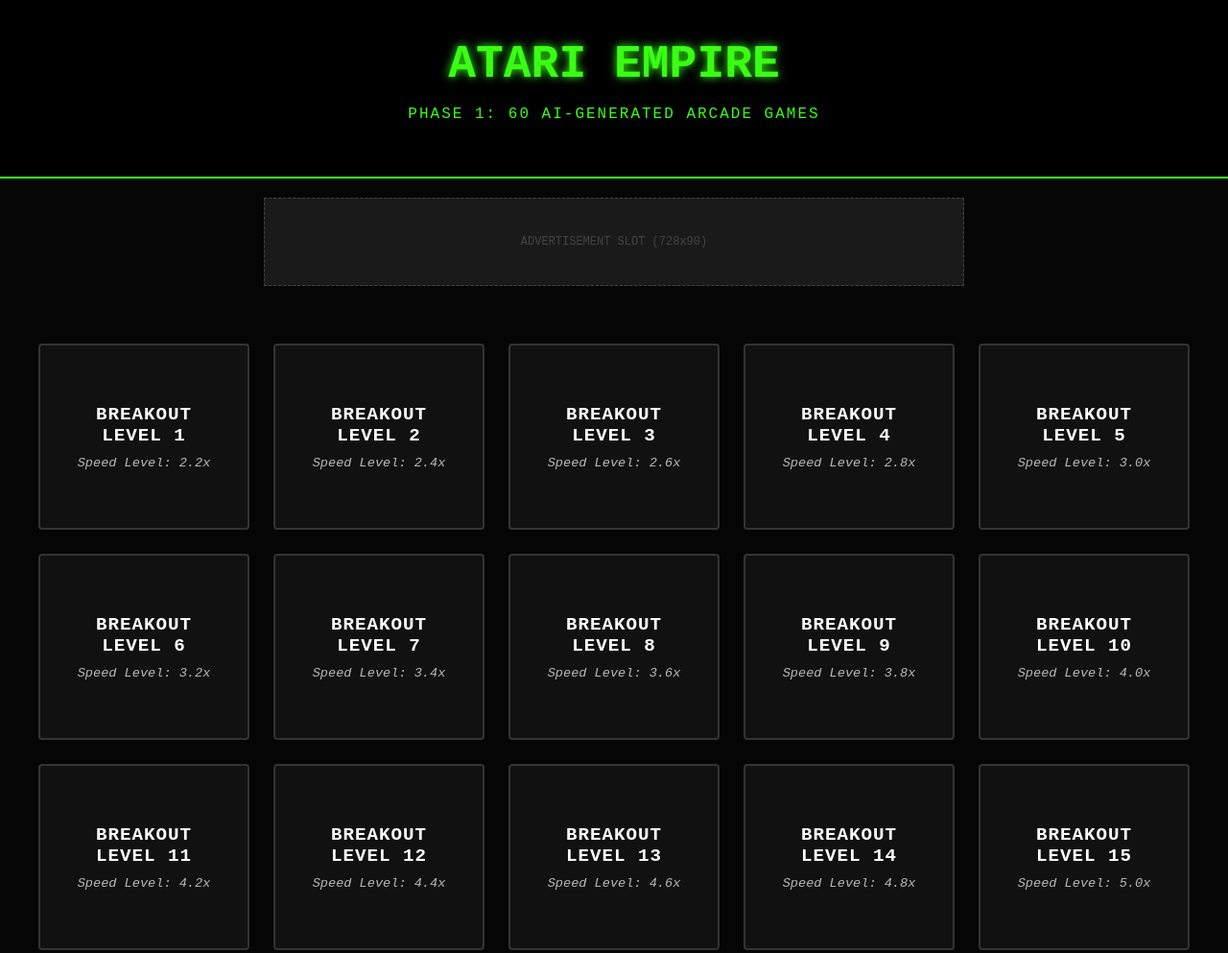
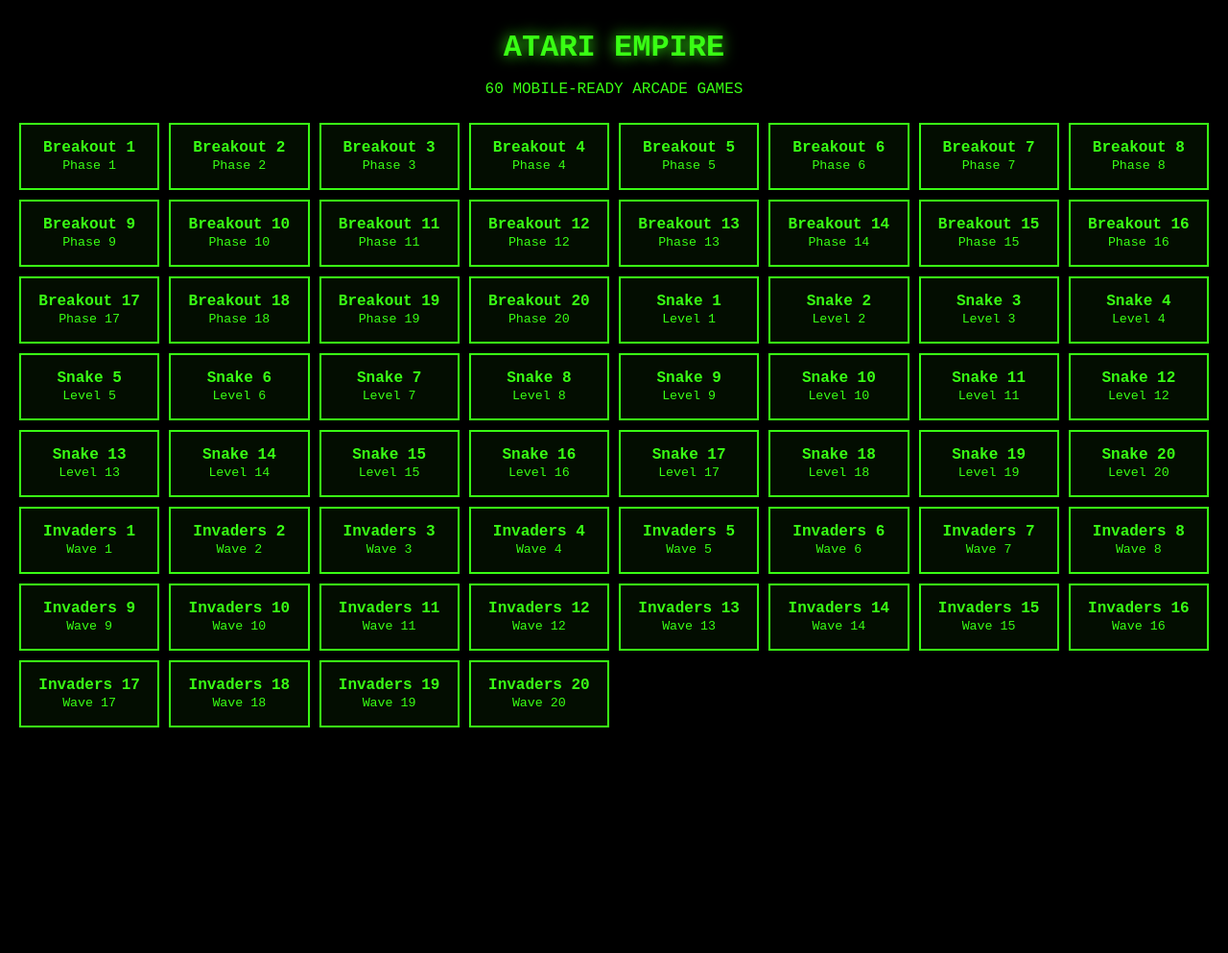
Before and after one commit to abosaad55555555-afk/atarri, a plain HTML site: page index.html in a window 1280 px wide. Shown: the top 993 px of the page at 96% size. After the commit the page ends 800 px from the top, so only its background shows below. Drawn offline with Linux system fonts and the light colour scheme.

Commit message:
Add files via upload

```diff
--- a/games.js
+++ b/games.js
@@ -1,32 +1,10 @@
-// This script automatically builds the list of 60 games for your menu
 var gameData = [];
-
-// 1. GENERATE 20 BREAKOUT LEVELS
-for (var i = 1; i <= 20; i++) {
-    gameData.push({
-        "title": "Breakout Level " + i,
-        "link": "games/breakout_" + i + ".html",
-        "desc": "Speed Level: " + (2 + (i / 5)).toFixed(1) + "x"
-    });
+for (let i = 1; i <= 20; i++) {
+    gameData.push({ "title": "Breakout " + i, "link": "games/breakout_" + i + ".html", "desc": "Phase " + i });
 }
-
-// 2. GENERATE 20 NEON SNAKE LEVELS
-for (var j = 1; j <= 20; j++) {
-    gameData.push({
-        "title": "Neon Snake V" + j,
-        "link": "games/snake_" + j + ".html",
-        "desc": "Slither Mode: Phase " + j
-    });
+for (let i = 1; i <= 20; i++) {
+    gameData.push({ "title": "Snake " + i, "link": "games/snake_" + i + ".html", "desc": "Level " + i });
 }
-
-// 3. GENERATE 20 INVADERS STRIKE LEVELS
-for (var k = 1; k <= 20; k++) {
-    gameData.push({
-        "title": "Invaders Wave " + k,
-        "link": "games/invaders_" + k + ".html",
-        "desc": "Defense Protocol: " + k
-    });
+for (let i = 1; i <= 20; i++) {
+    gameData.push({ "title": "Invaders " + i, "link": "games/invaders_" + i + ".html", "desc": "Wave " + i });
 }
-
-// Console log to confirm 60 games are loaded
-console.log("Atari Empire Database: " + gameData.length + " games active.");
--- a/index.html
+++ b/index.html
@@ -1,55 +1,30 @@
 <!DOCTYPE html>
-<html lang="en">
+<html>
 <head>
-    <meta charset="UTF-8">
+    <title>ATARI EMPIRE</title>
     <meta name="viewport" content="width=device-width, initial-scale=1.0">
-    <title>ATARI EMPIRE | 60 Retro Games</title>
     <style>
-        :root { --neon: #39ff14; --bg: #050505; --card: #111; }
-        body { background: var(--bg); color: var(--neon); font-family: 'Courier New', monospace; margin: 0; text-align: center; }
-        header { padding: 40px; border-bottom: 2px double var(--neon); background: #000; }
-        h1 { font-size: 3rem; margin: 0; text-shadow: 0 0 10px var(--neon); }
-        .ad-space { width: 95%; max-width: 728px; height: 90px; background: #1a1a1a; margin: 20px auto; border: 1px dashed #444; display: flex; align-items: center; justify-content: center; color: #444; font-size: 12px; }
-        .grid { display: grid; grid-template-columns: repeat(auto-fill, minmax(220px, 1fr)); gap: 25px; padding: 40px; max-width: 1300px; margin: 0 auto; }
-        .game-card { background: var(--card); border: 2px solid #333; padding: 25px; text-decoration: none; color: #fff; transition: 0.3s; display: flex; flex-direction: column; justify-content: center; height: 140px; border-radius: 4px; }
-        .game-card:hover { border-color: var(--neon); box-shadow: 0 0 25px var(--neon); transform: translateY(-5px); color: var(--neon); }
-        .game-card h3 { margin: 0 0 10px 0; font-size: 1.2rem; text-transform: uppercase; letter-spacing: 1px; }
-        .game-card p { font-size: 0.85rem; opacity: 0.7; margin: 0; font-style: italic; }
-        footer { padding: 40px; color: #444; font-size: 10px; border-top: 1px solid #111; }
+        body { background: #000; color: #39ff14; font-family: 'Courier New', monospace; text-align: center; margin: 0; padding: 10px; }
+        h1 { text-shadow: 0 0 15px #39ff14; margin-bottom: 5px; }
+        .grid { display: grid; grid-template-columns: repeat(auto-fill, minmax(140px, 1fr)); gap: 10px; padding: 10px; }
+        .card { border: 2px solid #39ff14; padding: 15px; text-decoration: none; color: inherit; transition: 0.2s; background: rgba(57, 255, 20, 0.05); }
+        .card:hover { background: #39ff14; color: #000; box-shadow: 0 0 20px #39ff14; }
     </style>
 </head>
 <body>
-
-    <header>
-        <h1>ATARI EMPIRE</h1>
-        <p style="letter-spacing: 2px;">PHASE 1: 60 AI-GENERATED ARCADE GAMES</p>
-    </header>
-
-    <div class="ad-space" id="top-banner-ad">
-        ADVERTISEMENT SLOT (728x90)
-    </div>
-
-    <div class="grid" id="game-list">
-        </div>
-
-    <footer>&copy; 2026 ATARI EMPIRE CLOUD ENGINE - ALL SYSTEMS NOMINAL</footer>
-
+    <h1>ATARI EMPIRE</h1>
+    <p>60 MOBILE-READY ARCADE GAMES</p>
+    <div class="grid" id="menu"></div>
     <script src="games.js"></script>
-
     <script>
-        const container = document.getElementById('game-list');
-
-        // Safety check to ensure games.js loaded correctly
-        if (typeof gameData !== 'undefined') {
-            container.innerHTML = gameData.map(game => `
-                <a href="${game.link}" class="game-card">
-                    <h3>${game.title}</h3>
-                    <p>${game.desc}</p>
-                </a>
-            `).join('');
-        } else {
-            container.innerHTML = "<h2 style='color:red;'>CRITICAL ERROR: games.js file not found in main folder!</h2>";
-        }
+        const menu = document.getElementById('menu');
+        gameData.forEach(game => {
+            const a = document.createElement('a');
+            a.className = 'card';
+            a.href = game.link;
+            a.innerHTML = `<strong>${game.title}</strong><br><small>${game.desc}</small>`;
+            menu.appendChild(a);
+        });
     </script>
 </body>
 </html>
```
Also changed, not shown: 2 other files.
